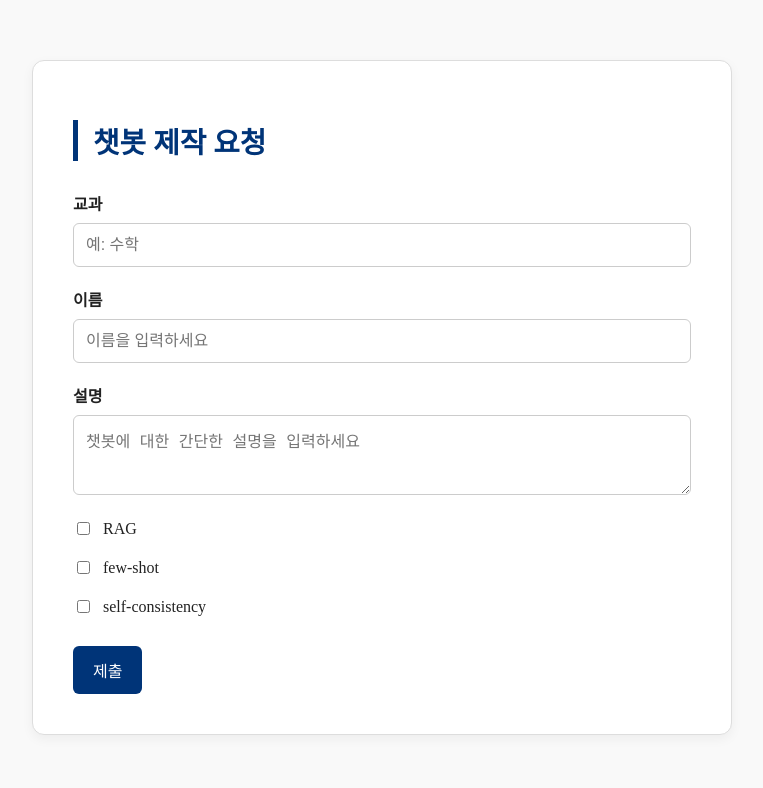
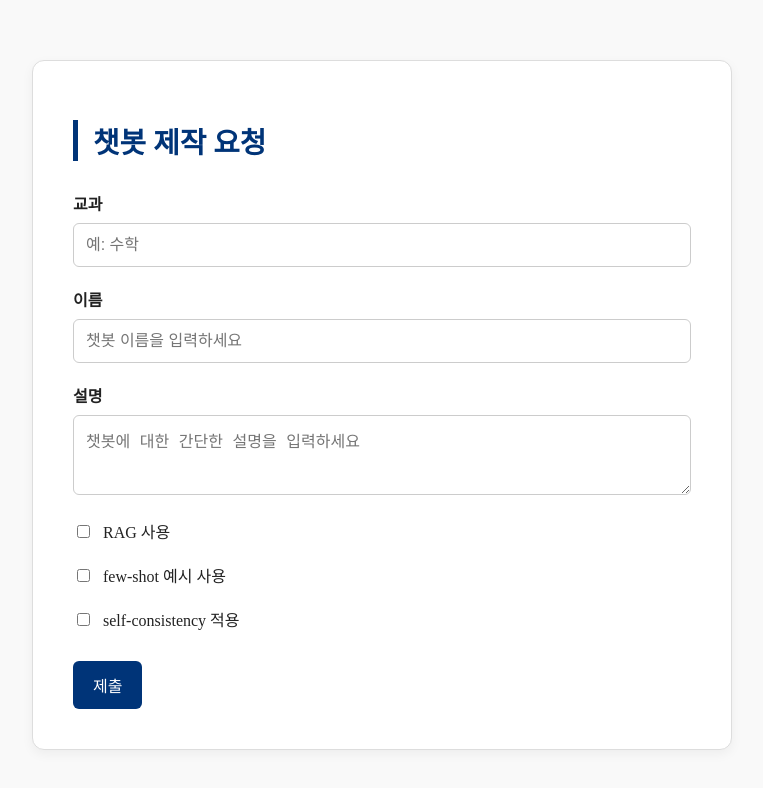
Before and after one commit to jangheonyeong/ChatbotForm, a website built with Vite: page index.html in a window 1280 px wide. Shown: the whole page, without its empty margins (258-1021 px from the left). Built offline with nearby package versions, Linux system fonts and the light colour scheme.

Commit message:
Update index.html

```diff
--- a/index.html
+++ b/index.html
@@ -15,13 +15,13 @@
       <input type="text" id="subject" name="subject" placeholder="예: 수학" />
 
       <label for="name">이름</label>
-      <input type="text" id="name" name="name" placeholder="이름을 입력하세요" />
+      <input type="text" id="name" name="name" placeholder="챗봇 이름을 입력하세요" />
 
       <label for="description">설명</label>
       <textarea id="description" name="description" placeholder="챗봇에 대한 간단한 설명을 입력하세요"></textarea>
 
       <div class="checkbox-group">
-        <label><input type="checkbox" id="ragToggle" /> RAG</label>
+        <label><input type="checkbox" id="ragToggle" /> RAG 사용</label>
         <div id="ragUpload" class="hidden">
           <label for="ragFile">PDF 파일 업로드</label>
           <input type="file" id="ragFile" accept=".pdf" />
@@ -29,7 +29,7 @@
       </div>
 
       <div class="checkbox-group">
-        <label><input type="checkbox" id="fewShotToggle" /> few-shot</label>
+        <label><input type="checkbox" id="fewShotToggle" /> few-shot 예시 사용</label>
         <div id="fewShotContainer" class="hidden">
           <div class="example-block">
             <label>예시 1</label>
@@ -40,7 +40,7 @@
       </div>
 
       <div class="checkbox-group">
-        <label><input type="checkbox" id="selfConsistencyToggle" /> self-consistency</label>
+        <label><input type="checkbox" id="selfConsistencyToggle" /> self-consistency 적용</label>
       </div>
 
       <button type="submit">제출</button>
```
